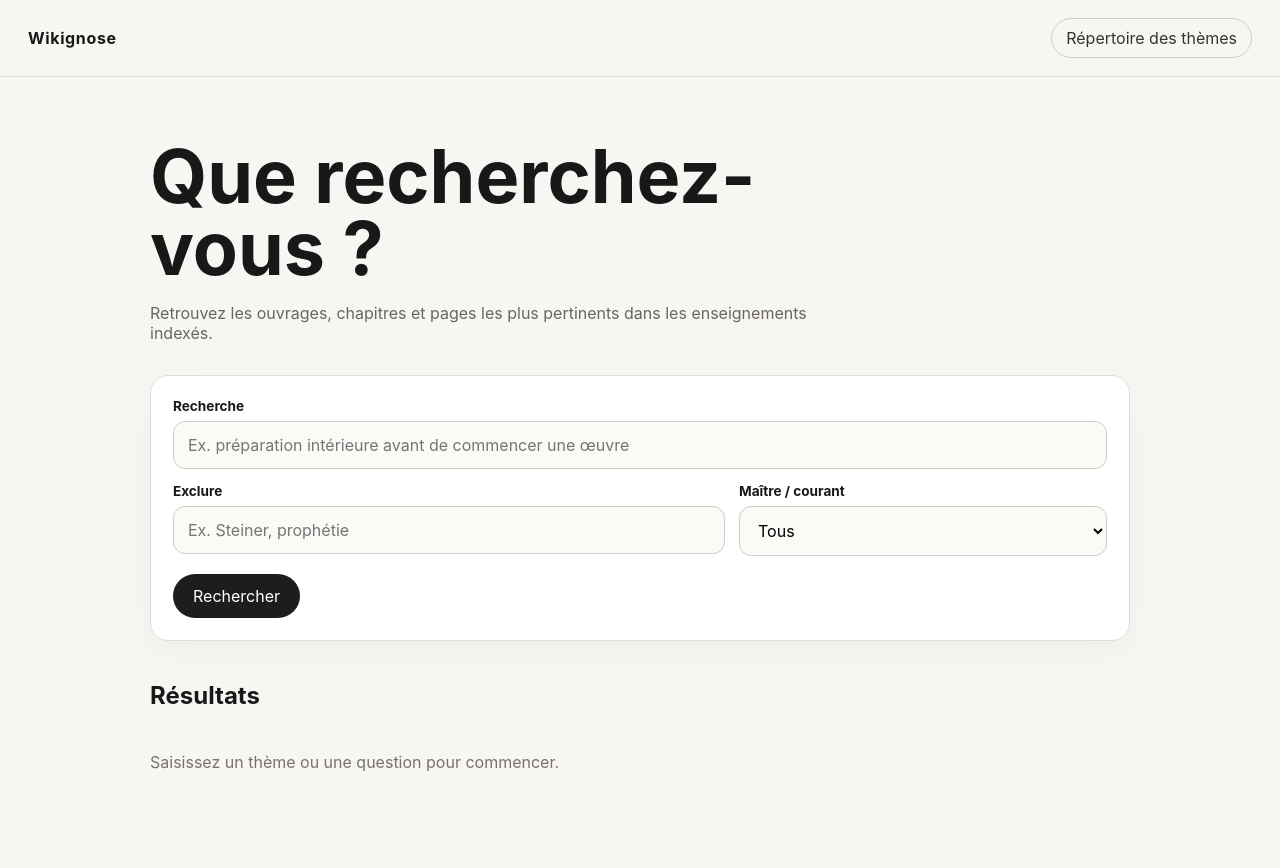
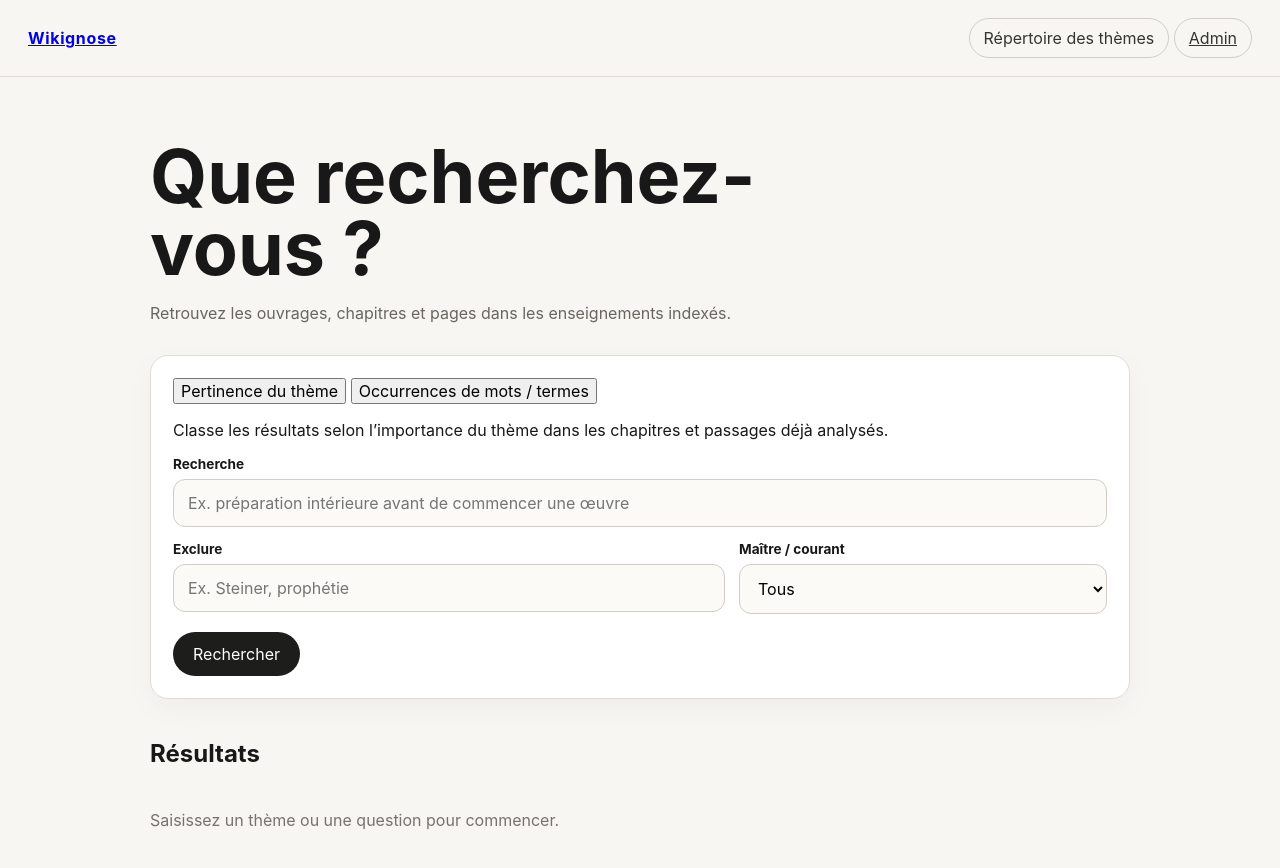
Before and after one commit to ludodulac/Wikignose, a plain HTML site: page app/index.html in a window 1280 px wide. Drawn offline with Linux system fonts and the light colour scheme.

Commit message:
Ajouter les modes de recherche et le lien Admin

```diff
--- a/app/index.html
+++ b/app/index.html
@@ -8,17 +8,26 @@
 </head>
 <body>
   <header class="topbar">
-    <div class="brand">Wikignose</div>
-    <button id="themesToggle" class="ghost-button" type="button" aria-expanded="false">Répertoire des thèmes</button>
+    <a class="brand brand-link" href="./">Wikignose</a>
+    <div class="topbar-actions">
+      <button id="themesToggle" class="ghost-button" type="button" aria-expanded="false">Répertoire des thèmes</button>
+      <a class="ghost-button nav-link" href="admin.html">Admin</a>
+    </div>
   </header>
 
   <main class="shell">
     <section class="hero">
       <h1>Que recherchez-vous ?</h1>
-      <p>Retrouvez les ouvrages, chapitres et pages les plus pertinents dans les enseignements indexés.</p>
+      <p>Retrouvez les ouvrages, chapitres et pages dans les enseignements indexés.</p>
     </section>
 
     <section class="search-panel" aria-label="Recherche">
+      <div class="search-mode" role="group" aria-label="Mode de recherche">
+        <button id="modeThemes" class="mode-button active" type="button" data-mode="themes">Pertinence du thème</button>
+        <button id="modeOccurrences" class="mode-button" type="button" data-mode="occurrences">Occurrences de mots / termes</button>
+      </div>
+      <p id="modeHelp" class="mode-help">Classe les résultats selon l’importance du thème dans les chapitres et passages déjà analysés.</p>
+
       <label for="query">Recherche</label>
       <input id="query" type="search" placeholder="Ex. préparation intérieure avant de commencer une œuvre">
 
```
